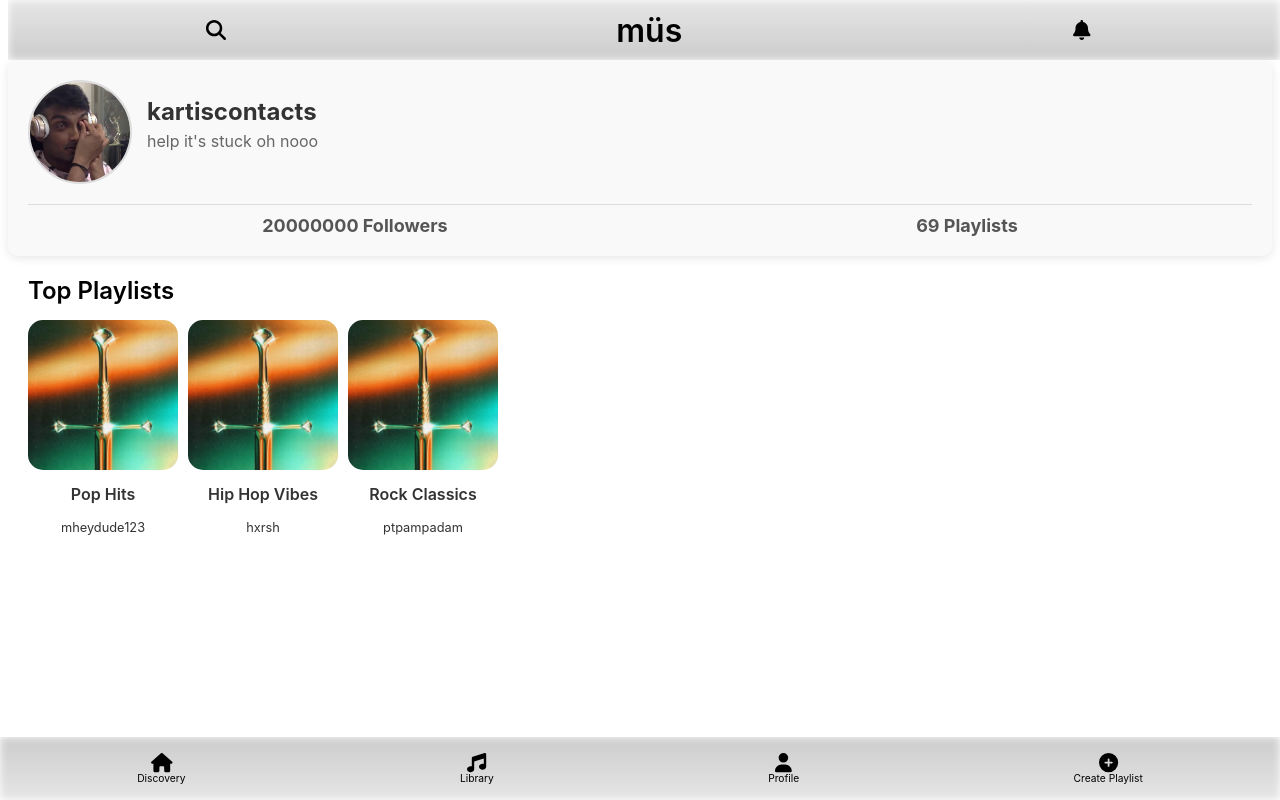
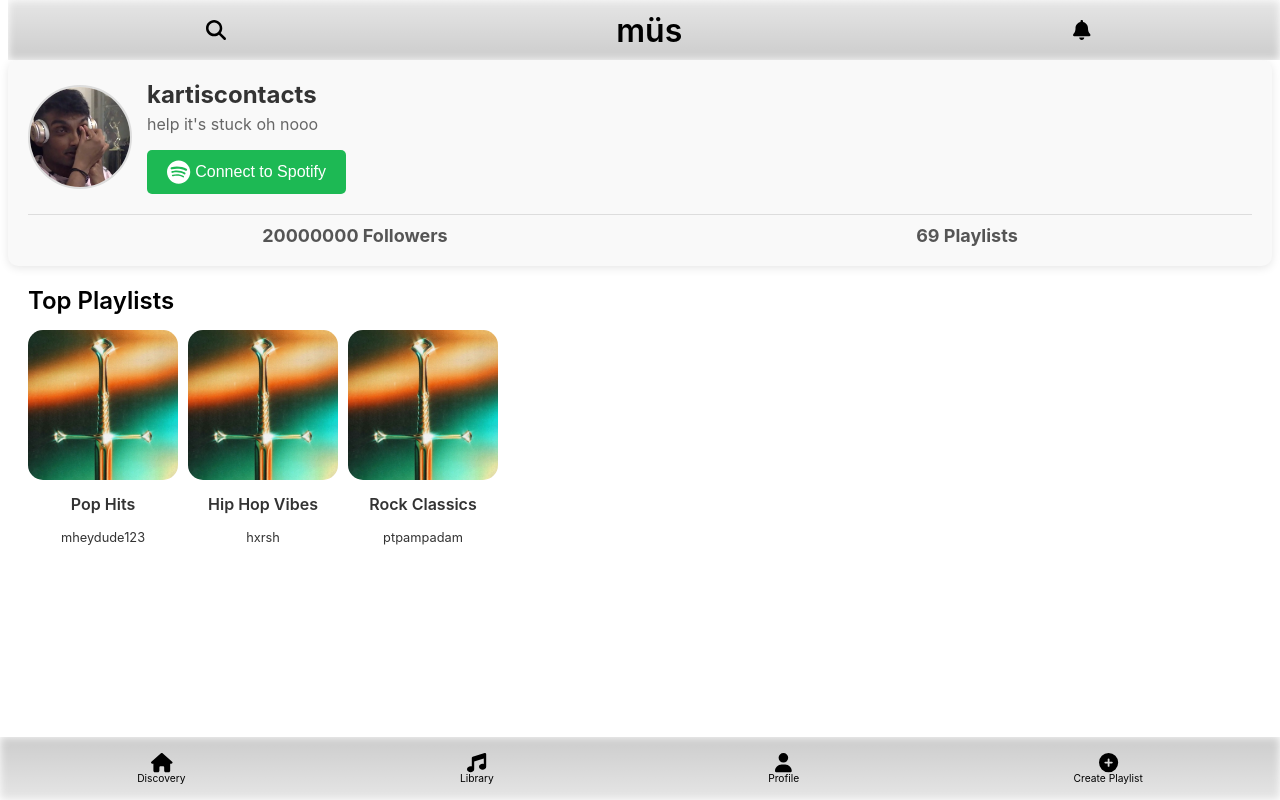
Before and after one commit to hershjain/mus, a React (Create React App) app: page /profile in a window 1280 px wide. Built offline with nearby package versions, Linux system fonts and the light colour scheme; the HTML template or start-up script is replaced by a standard one.

Commit message:
added spotify authenticator button

```diff
--- a/src/App.js
+++ b/src/App.js
@@ -7,7 +7,9 @@ import Profile from './pages/Profile';
 import CreatePlaylist from './pages/CreatePlaylist';
 import Header from './components/header';
 import Navbar from './components/navbar';
+import SpotifyCallback from './components/spotify-callback';
 import './styles/App.css';
+
 
 function App() {
   return (
@@ -20,6 +22,7 @@ function App() {
           <Route path="/discovery" element={<Discovery />} />
           <Route path="/library" element={<Library />} />
           <Route path='/profile' element={<Profile />} />
+          <Route path="/callback" component={SpotifyCallback} />
           <Route path='/create-playlist' element={<CreatePlaylist />} />
         </Routes>
       </div>
--- /dev/null
+++ b/src/components/spotify-auth-button.js
@@ -0,0 +1,28 @@
+import React from 'react';
+import { FontAwesomeIcon } from '@fortawesome/react-fontawesome';
+import { faSpotify } from '@fortawesome/free-brands-svg-icons';
+import '../styles/spotify-auth-button.css';
+
+const SpotifyAuthButton = () => {
+  const CLIENT_ID = "your_spotify_client_id"; // Replace with your actual client ID
+  const REDIRECT_URI = "http://localhost:3000/callback"; // Replace with your redirect URI
+  const AUTH_ENDPOINT = "https://accounts.spotify.com/authorize";
+  const RESPONSE_TYPE = "token";
+
+  const handleSpotifyLogin = () => {
+    // Build the Spotify authentication URL
+    const authURL = `${AUTH_ENDPOINT}?client_id=${CLIENT_ID}&redirect_uri=${encodeURIComponent(REDIRECT_URI)}&response_type=${RESPONSE_TYPE}&scope=user-read-private user-read-email`;
+
+    // Redirect to Spotify login
+    window.location.href = authURL;
+  };
+
+  return (
+    <button className="spotify-auth-button" onClick={handleSpotifyLogin}>
+      <FontAwesomeIcon icon={faSpotify} style={{ marginRight: "5px" }} />
+      Connect to Spotify
+    </button>
+  );
+};
+
+export default SpotifyAuthButton;
--- /dev/null
+++ b/src/components/spotify-callback.js
@@ -0,0 +1,24 @@
+import React, { useEffect } from 'react';
+import { useNavigate } from 'react-router-dom';
+
+const SpotifyCallback = () => {
+  const navigate = useNavigate();
+
+  useEffect(() => {
+    // Parse the access token from the URL
+    const hash = window.location.hash;
+    let token = null;
+
+    if (hash) {
+      token = new URLSearchParams(hash.substring(1)).get('access_token');
+      window.localStorage.setItem('spotifyToken', token); // Save the token to localStorage
+    }
+
+    // Redirect to homepage after authentication
+    navigate.push('/profile');
+  }, [navigate]);
+
+  return <div>Loading...</div>;
+};
+
+export default SpotifyCallback;
--- a/src/pages/Profile.js
+++ b/src/pages/Profile.js
@@ -3,6 +3,7 @@ import "../styles/Profile.css";
 import testpic1 from "../assets/images/testpic1.png";
 import placeholder from '../assets/images/playlist-test-cover.jpg';
 import PlaylistRow from "../components/playlist-row";
+import SpotifyAuthButton from '../components/spotify-auth-button';
 
 const Profile = () => {
   const user = {
@@ -25,9 +26,11 @@ const Profile = () => {
         <div className="profile-header">
             <img src={user.profilePic} alt="Profile Pic" className="profile-pic" />
             <div className="profile-details">
-            <h2 className="username">{user.username}</h2>
-            <p className="bio">{user.bio}</p>
+                <h2 className="username">{user.username}</h2>
+                <p className="bio">{user.bio}</p>
+                <SpotifyAuthButton />
             </div>
+
         </div>
         <div className="followers">
             <span>{user.followers} Followers</span>
--- /dev/null
+++ b/src/styles/spotify-auth-button.css
@@ -0,0 +1,20 @@
+.spotify-auth-button {
+    display: flex;
+    align-items: center;
+    background-color: #1db954;
+    color: white;
+    border: none;
+    border-radius: 5px;
+    padding: 10px 20px;
+    cursor: pointer;
+    font-size: 16px;
+    transition: background-color 0.3s ease;
+  }
+
+  .spotify-auth-button:hover {
+    background-color: #1ed760;
+  }
+
+  .spotify-auth-button .fa-spotify {
+    margin-right: 8px;
+  }
```
